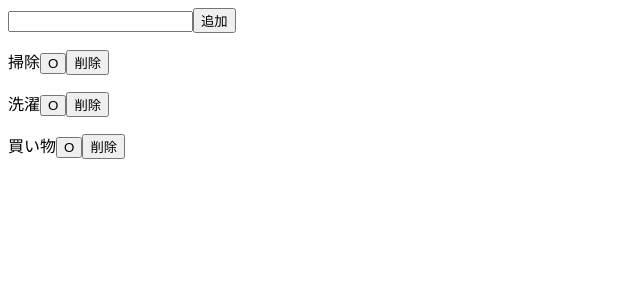
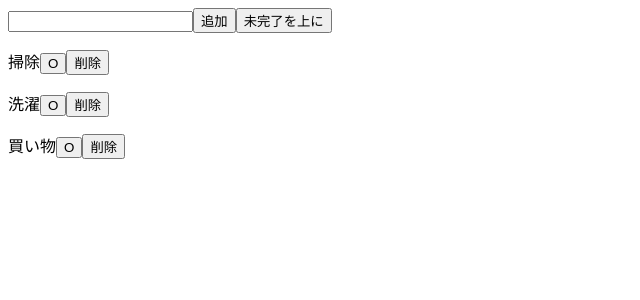
Before and after one commit to saitamau-maximum/first-react-app, a React (Vite) app: page / in a window 1280 px wide. Shown: the top 300 px of the page, without its empty margins (0-640 px from the left). Built offline with nearby package versions, Linux system fonts and the light colour scheme.

Commit message:
ステータスによって並び替える機能を作成

```diff
--- a/src/App.jsx
+++ b/src/App.jsx
@@ -34,10 +34,24 @@ function App() {
     setTodos(newTodos);
   }
 
+  function handleSort() {
+    const newTodos = [...todos].sort((a, b) => {
+      if (a.done === b.done) {
+        return 0;
+      }
+      if (a.done) {
+        return 1;
+      }
+      return -1;
+    });
+    setTodos(newTodos);
+  }
+
   return (
     <div>
       <input type="text" value={todoInput} onChange={handleChange} />
       <button onClick={handleClick}>追加</button>
+      <button onClick={handleSort}>未完了を上に</button>
       {todos.map((todo) => (
         <p key={todo.id}>
           {todo.title}
```
